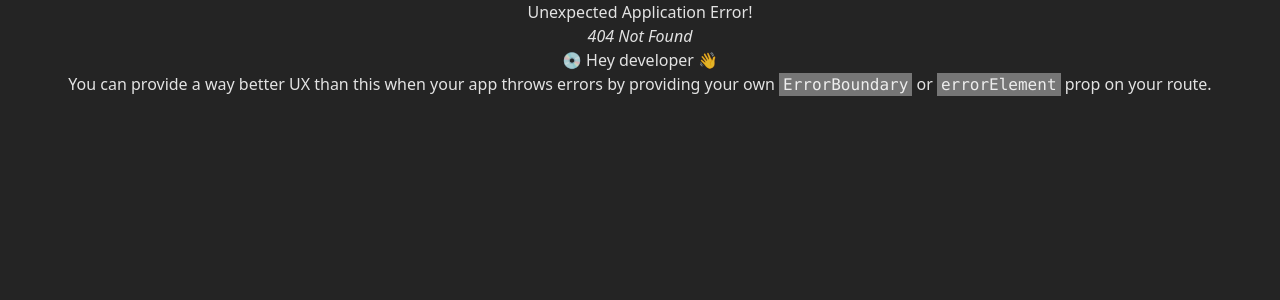
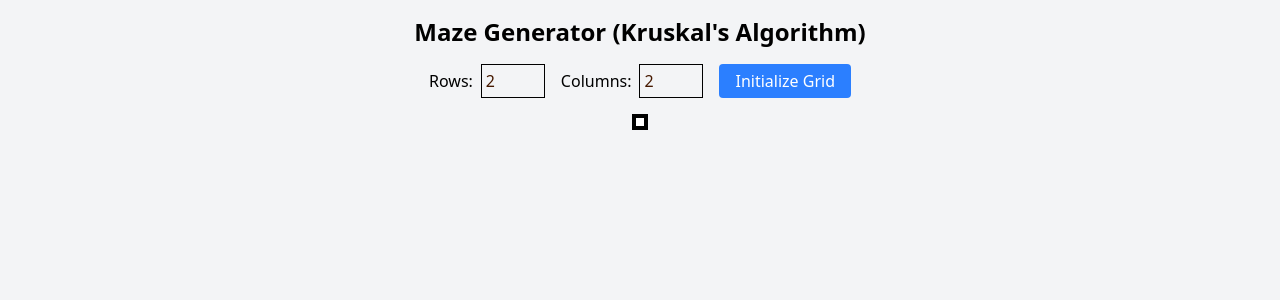
Before and after one commit to Shubham04567/MST_Visualizer, a React (Vite) app in the folder project/: page /maze in a window 1280 px wide. Before the commit this address had no page. Shown: the top 300 px of the page. Built offline with nearby package versions, Linux system fonts and the light colour scheme.

Commit message:
Grid Formation for Maze

```diff
--- /dev/null
+++ b/project/src/assets/Components/Maze_Generation/Index.jsx
@@ -0,0 +1,84 @@
+import React, { useState, useEffect } from 'react'
+
+export default function Index() {
+  const [dimensions,setDimension] = useState({row: 2,col: 2})
+  const [grid, setGrid] = useState([])
+
+  const handleDimensionChange = (e)=>{
+    const {name, value} = e.target
+    setDimension(prev => ({
+      ...prev,
+      [name]: parseInt(value,10)
+    }))
+  }
+
+  useEffect(() => {
+    console.log("Updated grid:", grid);
+  }, [grid]);
+
+  const generateMaze = () => {
+    console.log(dimensions.row,dimensions.col)
+    let g = []
+    for(let i=0; i<dimensions.row; i++){
+      let single_row = []
+      for(let j=0; j<dimensions.col; j++){
+        single_row.push({
+          r:i,
+          c:j,
+          wall:{top:1,bottom:1,left:1,right:1}
+        })
+      }
+      g.push(single_row)
+    }
+    setGrid(g)
+    // console.log(grid)
+  }
+
+  return (
+    <div className="flex flex-col items-center p-4 bg-gray-100 min-h-screen">
+      <h1 className="text-2xl font-bold mb-4 text-black">Maze Generator (Kruskal's Algorithm)</h1>
+
+      <div className="mb-4 flex gap-4">
+        <div>
+          <label className="mr-2 text-black">Rows:</label>
+          <input type="number" name="row" min="2" max="30"
+            value={dimensions.row}
+            onChange={handleDimensionChange}
+            className="border p-1 w-16 border-black text-amber-950"
+          />
+        </div>
+        <div>
+          <label className="mr-2 text-black">Columns:</label>
+          <input type="number" name="col" min="2" max="30"
+            value={dimensions.col}
+            onChange={handleDimensionChange}
+            className="border p-1 w-16 border-black text-amber-950"
+          />
+        </div>
+        <button onClick={generateMaze}   className="bg-blue-500 text-white px-4 py-1 rounded">
+          Initialize Grid
+        </button>
+      </div>
+
+      <div className="border-4 border-black p-1 bg-white">
+        <div className="playground">
+          {grid.map((row, rowIndex) => (
+            <div key={rowIndex} className="flex">
+              {row.map((element, colIndex) => (
+                <div
+                  key={colIndex}
+                  className="border border-black p-2 w-16 h-16 text-center"
+                >
+                  {`${element.r},${element.c}`}
+                </div>
+              ))}
+            </div>
+          ))}
+        </div>
+      </div>
+
+
+
+    </div>
+  );
+};
--- a/project/src/main.jsx
+++ b/project/src/main.jsx
@@ -13,6 +13,7 @@ import Graph4 from './assets/Components/SampleGraphs/Graph4.jsx'
 import Graph5 from './assets/Components/SampleGraphs/Graph5.jsx'
 import Graph6 from './assets/Components/SampleGraphs/Graph6.jsx'
 import Progress from './Component/Custom_graph/Graph.jsx'
+import Index from './assets/Components/Maze_Generation/Index.jsx'
 
 const router = createBrowserRouter([
   {
@@ -60,6 +61,9 @@ const router = createBrowserRouter([
         {
           path: "/graph6",
           element: <Graph2/>
+        },{
+          path: "/maze",
+          element: <Index/>
         }
     ],
   },
```
